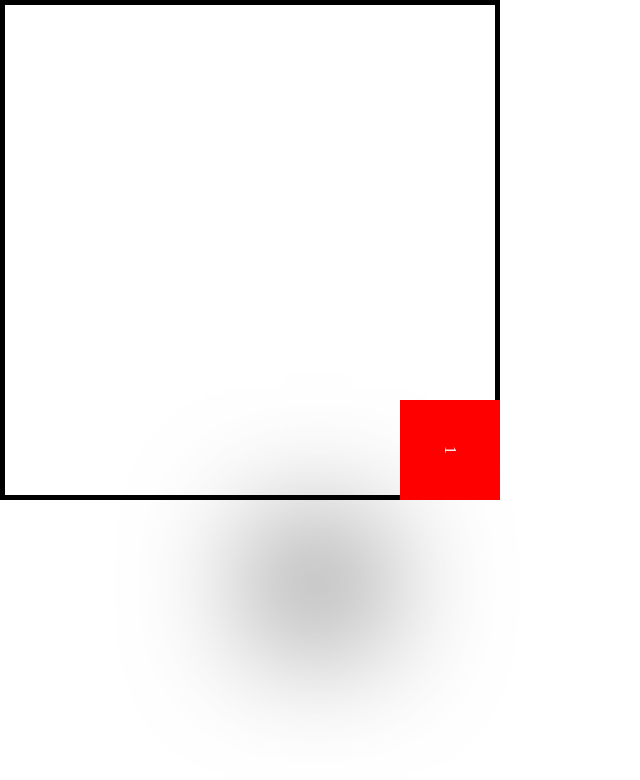
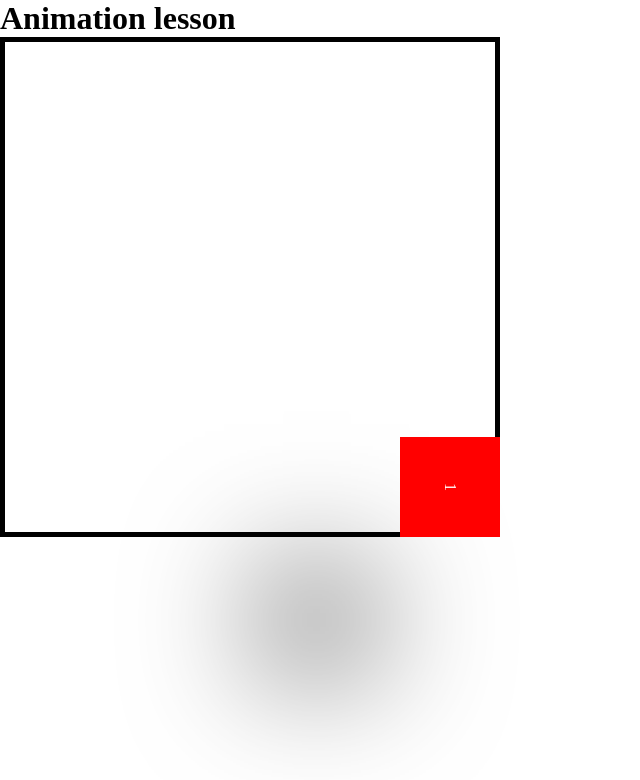
Before and after one commit to anano303/anim, a plain HTML site: page index.html in a window 1280 px wide. Shown: the whole page, without its empty margins (0-640 px from the left). Drawn offline with Linux system fonts and the light colour scheme.

Commit message:
change name

```diff
--- a/index.html
+++ b/index.html
@@ -4,9 +4,10 @@
     <meta charset="UTF-8" />
     <meta name="viewport" content="width=device-width, initial-scale=1.0" />
     <link rel="stylesheet" href="style.css" />
-    <title>Document</title>
+    <title>Animation lesson</title>
   </head>
   <body>
+    <h1>Animation lesson</h1>
     <div class="container">
       <div class="box">1</div>
     </div>
```
